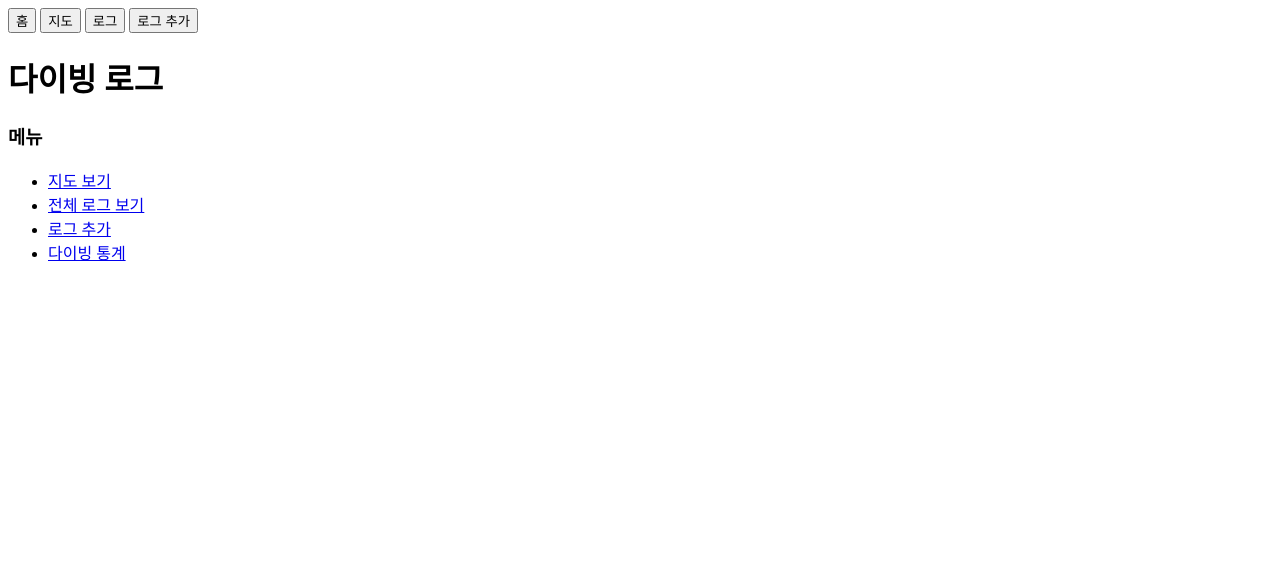
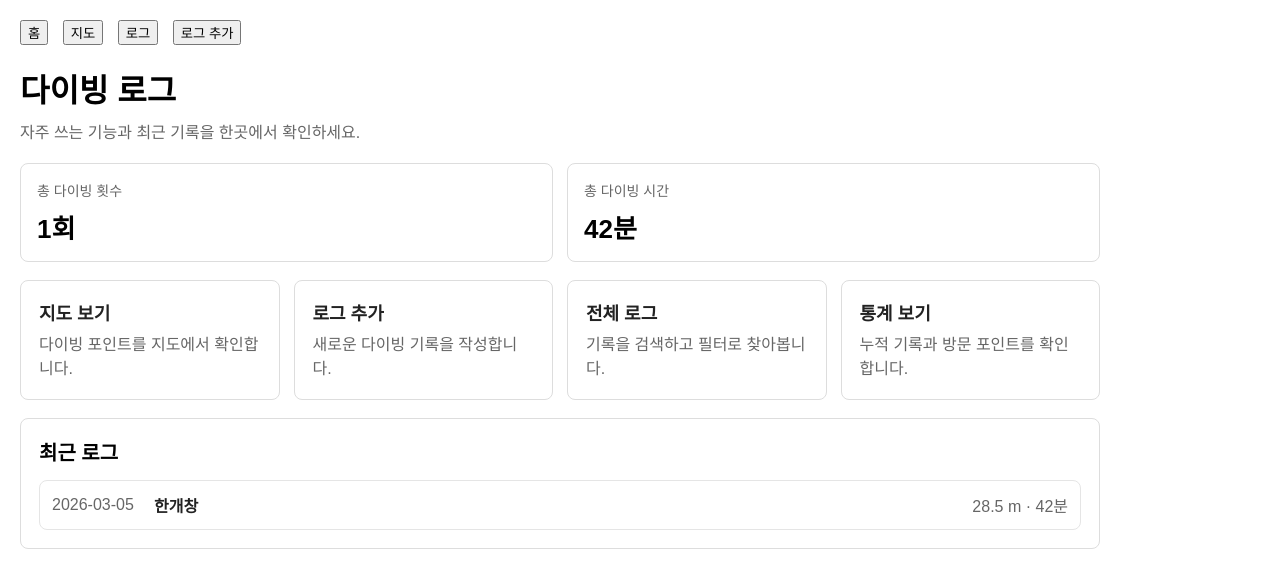
Before and after one commit to JONGMIN-217/DivingLogProject, a FastAPI app: page / in a window 1280 px wide. Shown: the top 588 px of the page. Run offline with FastAPI, Linux system fonts and the light colour scheme.

Commit message:
Improve home page UI

```diff
--- a/main.py
+++ b/main.py
@@ -402,12 +402,31 @@ def log_detail(request: Request, log_id: int):
 @app.get("/")
 def home(request: Request):
 
-    return templates.TemplateResponse(
-        "home.html",
-        {
-            "request": request
-        }
-    )
+    db = SessionLocal()
+    try:
+        total_dives = db.query(func.count(DiveLog.id)).scalar()
+        total_dive_time = db.query(func.sum(DiveLog.dive_time)).scalar()
+        recent_logs = (
+            db.query(DiveLog)
+            .options(
+                joinedload(DiveLog.dive_point)
+            )
+            .order_by(DiveLog.dive_date.desc(), DiveLog.id.desc())
+            .limit(3)
+            .all()
+        )
+
+        return templates.TemplateResponse(
+            "home.html",
+            {
+                "request": request,
+                "total_dives": total_dives,
+                "total_dive_time": total_dive_time,
+                "recent_logs": recent_logs
+            }
+        )
+    finally:
+        db.close()
 
 @app.get("/logs")
 def all_logs(request: Request):
--- a/templates/home.html
+++ b/templates/home.html
@@ -1,41 +1,199 @@
-<!DOCTYPE html>
-<html>
-<head>
-<meta charset="utf-8">
-<title>다이빙 로그</title>
-</head>
+{% extends "base.html" %}
 
-<body>
-<div style="margin-bottom:20px;">
-<a href="/"><button>홈</button></a>
-<a href="/map"><button>지도</button></a>
-<a href="/logs"><button>로그</button></a>
-<a href="/log/add"><button>로그 추가</button></a>
+{% block head %}
+<style>
+.home-page {
+    max-width: 1080px;
+}
+
+.home-header {
+    margin-bottom: 20px;
+}
+
+.home-header h1 {
+    margin: 0 0 8px;
+}
+
+.home-header p {
+    margin: 0;
+    color: #666;
+}
+
+.summary-grid,
+.menu-grid {
+    display: grid;
+    grid-template-columns: repeat(auto-fit, minmax(190px, 1fr));
+    gap: 14px;
+    margin-bottom: 18px;
+}
+
+.summary-card,
+.menu-card,
+.recent-card {
+    border: 1px solid #ddd;
+    border-radius: 8px;
+    background: #fff;
+}
+
+.summary-card {
+    padding: 16px;
+}
+
+.summary-label {
+    margin-bottom: 8px;
+    color: #666;
+    font-size: 14px;
+}
+
+.summary-value {
+    font-size: 26px;
+    font-weight: 700;
+}
+
+.menu-card {
+    display: block;
+    padding: 18px;
+    color: #222;
+    text-decoration: none;
+}
+
+.menu-card strong {
+    display: block;
+    margin-bottom: 8px;
+    font-size: 18px;
+}
+
+.menu-card span {
+    color: #666;
+    line-height: 1.5;
+}
+
+.menu-card:hover {
+    border-color: #2364d2;
+}
+
+.recent-card {
+    padding: 18px;
+}
+
+.recent-card h2 {
+    margin: 0 0 14px;
+    font-size: 20px;
+}
+
+.recent-list {
+    display: grid;
+    gap: 10px;
+}
+
+.recent-item {
+    display: grid;
+    grid-template-columns: 90px 1fr auto;
+    gap: 12px;
+    align-items: center;
+    padding: 12px;
+    border: 1px solid #e5e5e5;
+    border-radius: 8px;
+    text-decoration: none;
+    color: #222;
+}
+
+.recent-item:hover {
+    border-color: #2364d2;
+}
+
+.recent-date {
+    color: #666;
+}
+
+.recent-point {
+    font-weight: 700;
+}
+
+.recent-meta {
+    color: #666;
+    white-space: nowrap;
+}
+
+.empty-text {
+    color: #777;
+}
+
+@media (max-width: 640px) {
+    .recent-item {
+        grid-template-columns: 1fr;
+    }
+
+    .recent-meta {
+        white-space: normal;
+    }
+}
+</style>
+{% endblock %}
+
+{% block content %}
+
+<div class="home-page">
+    <header class="home-header">
+        <h1>다이빙 로그</h1>
+        <p>자주 쓰는 기능과 최근 기록을 한곳에서 확인하세요.</p>
+    </header>
+
+    <section class="summary-grid">
+        <div class="summary-card">
+            <div class="summary-label">총 다이빙 횟수</div>
+            <div class="summary-value">{{ total_dives or 0 }}회</div>
         </div>
 
-<h1>다이빙 로그</h1>
+        <div class="summary-card">
+            <div class="summary-label">총 다이빙 시간</div>
+            <div class="summary-value">{{ total_dive_time or 0 }}분</div>
+        </div>
+    </section>
 
-<h3>메뉴</h3>
+    <section class="menu-grid">
+        <a class="menu-card" href="/map">
+            <strong>지도 보기</strong>
+            <span>다이빙 포인트를 지도에서 확인합니다.</span>
+        </a>
 
-<ul>
+        <a class="menu-card" href="/log/add">
+            <strong>로그 추가</strong>
+            <span>새로운 다이빙 기록을 작성합니다.</span>
+        </a>
 
-<li>
-<a href="/map">지도 보기</a>
-</li>
+        <a class="menu-card" href="/logs">
+            <strong>전체 로그</strong>
+            <span>기록을 검색하고 필터로 찾아봅니다.</span>
+        </a>
 
-<li>
-<a href="/logs">전체 로그 보기</a>
-</li>
+        <a class="menu-card" href="/stats">
+            <strong>통계 보기</strong>
+            <span>누적 기록과 방문 포인트를 확인합니다.</span>
+        </a>
+    </section>
 
-<li>
-<a href="/log/add">로그 추가</a>
-</li>
+    <section class="recent-card">
+        <h2>최근 로그</h2>
 
-<li>
-<a href="/stats">다이빙 통계</a>
-</li>
+        {% if recent_logs %}
+        <div class="recent-list">
+            {% for log in recent_logs %}
+            <a class="recent-item" href="/log/{{ log.id }}">
+                <div class="recent-date">{{ log.dive_date }}</div>
+                <div class="recent-point">{{ log.dive_point.name if log.dive_point else '-' }}</div>
+                <div class="recent-meta">
+                    {{ log.max_depth if log.max_depth is not none else '-' }}{% if log.max_depth is not none %} m{% endif %}
+                    ·
+                    {{ log.dive_time if log.dive_time is not none else '-' }}{% if log.dive_time is not none %}분{% endif %}
+                </div>
+            </a>
+            {% endfor %}
+        </div>
+        {% else %}
+        <p class="empty-text">아직 등록된 로그가 없습니다.</p>
+        {% endif %}
+    </section>
+</div>
 
-</ul>
-
-</body>
-</html>
+{% endblock %}
```
Lines whose indentation alone changed are shown as unchanged.
